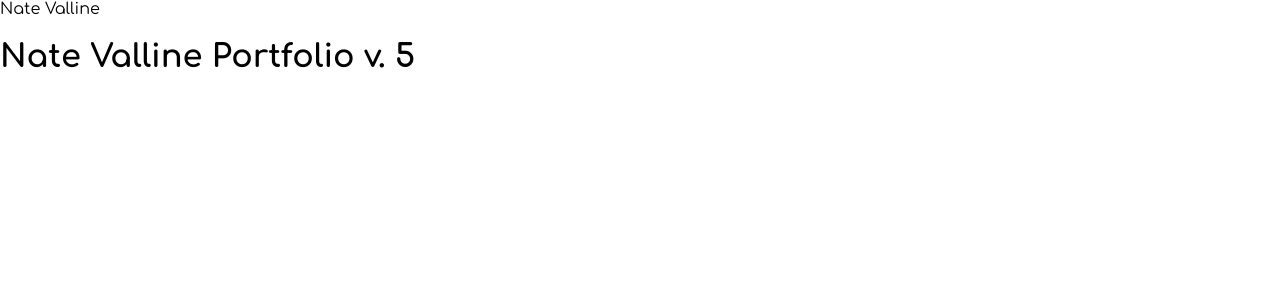
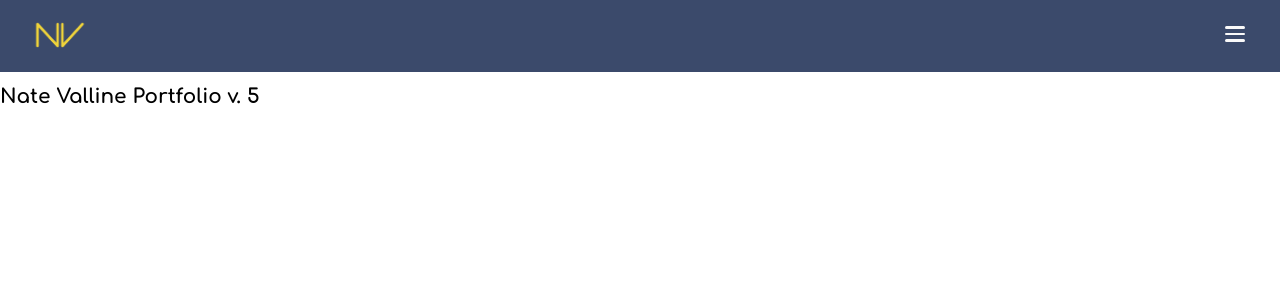
Before and after one commit to nvalline/portfolio-v5, a Next.js app: page / in a window 1280 px wide. Shown: the top 300 px of the page. Built offline with nearby package versions, Linux system fonts and the light colour scheme.

Commit message:
added sass variables

```diff
--- a/components/layout.js
+++ b/components/layout.js
@@ -1,5 +1,5 @@
 import Head from 'next/head'
-import Navbar from './navbar'
+import Navbar from './navBar/navbar'
 
 function Layout({children}) {
   return (
@@ -9,10 +9,6 @@ function Layout({children}) {
         <meta name="description" content="Generated by create next app" />
         {/* Favicon */}
         <link rel="icon" href="/favicon.ico" />
-        {/* Fonts */}
-        <link rel="preconnect" href="https://fonts.googleapis.com" />
-        <link rel="preconnect" href="https://fonts.gstatic.com" crossorigin />
-        <link href="https://fonts.googleapis.com/css2?family=Cinzel:wght@400;700&family=Comfortaa:wght@400;700&family=Montserrat:wght@400;700&display=swap" rel="stylesheet"></link>
       </Head>
       <Navbar />
      <main>{children}</main>
--- /dev/null
+++ b/components/navBar/burger.js
@@ -0,0 +1,29 @@
+import React, {useState} from 'react'
+import navStyles from '../../styles/Nav.module.scss'
+
+const burger = () => {
+  return (
+    <>
+      <div
+				className={navStyles.burgerIcon}
+				onClick={() => handleClick()}
+			>
+				<div className={navStyles.burgerLine}></div>
+				<div className={navStyles.burgerLine}></div>
+				<div className={navStyles.burgerLine}></div>
+				{/* <div className='burger-line' ref={(el) => (line1Ref = el)}></div>
+				<div className='burger-line' ref={(el) => (line2Ref = el)}></div>
+				<div className='burger-line' ref={(el) => (line3Ref = el)}></div> */}
+			</div>
+			<div className='yellow-wrapper'>
+				<div className='menu-wrapper'>
+			{/* <div className='yellow-wrapper' ref={(el) => (yellowBoxRef = el)}>
+				<div className='menu-wrapper' ref={(el) => (menuRef = el)}> */}
+					{/* <RightNav showLinks={showLinks} /> */}
+				</div>
+			</div>
+    </>
+  )
+}
+
+export default burger;
--- /dev/null
+++ b/components/navBar/navbar.js
@@ -0,0 +1,20 @@
+import Link from 'next/link'
+import Burger from './burger'
+import navStyles from '../../styles/Nav.module.scss'
+
+function navbar() {
+  return (
+    <nav className={navStyles.navContainer}>
+      <div className={navStyles.logoContainer}>
+        <Link href='/'>
+          <a><img src='/images/nv_initials.png' alt='NV Logo' className={navStyles.logoImage} /></a>
+        </Link>
+      </div>
+      <div className={navStyles.mobileNav}>
+        <Burger />
+      </div>
+    </nav>
+  )
+}
+
+export default navbar
--- a/components/navbar.js
+++ /dev/null
@@ -1,14 +0,0 @@
-import Link from 'next/link'
-import navStyles from '../styles/Nav.module.scss'
-
-function navbar() {
-  return (
-    <nav>
-      <Link href='/'>
-        <a>Nate Valline</a>
-      </Link>
-    </nav>
-  )
-}
-
-export default navbar
--- a/next.config.js
+++ b/next.config.js
@@ -1,3 +1,12 @@
+const path = require('path');
+
 module.exports = {
   reactStrictMode: true,
 }
+
+module.exports = {
+  sassOptions: {
+    includePaths: [path.join(__dirname, 'styles')],
+    prependData: `@import "variable.scss";`
+  }
+}
--- a/styles/Nav.module.scss
+++ b/styles/Nav.module.scss
@@ -0,0 +1,35 @@
+.navContainer {
+  display: flex;
+  align-items: center;
+  justify-content: space-between;
+  padding: 0.5rem 3rem;
+  width: 100%;
+
+  // !REMOVE
+  background-color: $primary-dark-blue;
+
+  .logoImage {
+    width: 6rem;
+    height: auto;
+  }
+
+  .burgerIcon {
+    height: 2rem;
+		width: 2rem;
+		position: fixed;
+		top: 2.4rem;
+		right: 3.5rem;
+		display: flex;
+		flex-flow: column nowrap;
+		justify-content: space-around;
+		cursor: pointer;
+
+    .burgerLine {
+      background-color: $primary-white;
+      border-radius: 10px;
+      height: 0.25rem;
+      width: 2rem;
+      transform-origin: 1px;
+    }
+  }
+}
--- a/styles/globals.scss
+++ b/styles/globals.scss
@@ -1,25 +1,19 @@
-// Primary Colors
-$primary-yellow: #F0D43A;
-$primary-dark-blue: #3B4A6B;
-$primary-light-blue: #22B2DA;
-$primary-white: #fafafa;
-$primary-pink: #F23557;
-
-// Font Variables
-$primary-font: 'Comfortaa', sans-serif;
-$main-header-font: 'Cinzel', serif;
-$content-font: 'Montserrat', sans-serif;
+@import url('https://fonts.googleapis.com/css2?family=Cinzel:wght@400;700&family=Comfortaa:wght@400;700&family=Montserrat:wght@400;700&display=swap');
 
 html,
 body {
   padding: 0;
   margin: 0;
   font-family: $primary-font;
+  font-size: 10px;
 }
 
 a {
-  color: inherit;
   text-decoration: none;
+}
+
+ul {
+  list-style: none;
 }
 
 * {
--- /dev/null
+++ b/styles/variable.scss
@@ -0,0 +1,11 @@
+// Primary Colors
+$primary-yellow: #F0D43A;
+$primary-dark-blue: #3B4A6B;
+$primary-light-blue: #22B2DA;
+$primary-white: #fafafa;
+$primary-pink: #F23557;
+
+// Font Variables
+$primary-font: 'Comfortaa', sans-serif;
+$main-header-font: 'Cinzel', serif;
+$content-font: 'Montserrat', sans-serif;
```
Also changed, not shown: public/images/nv_initials.png (added).
